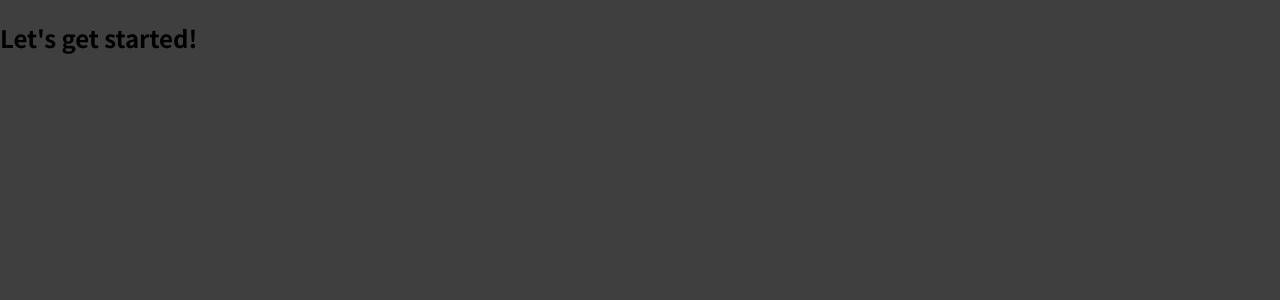
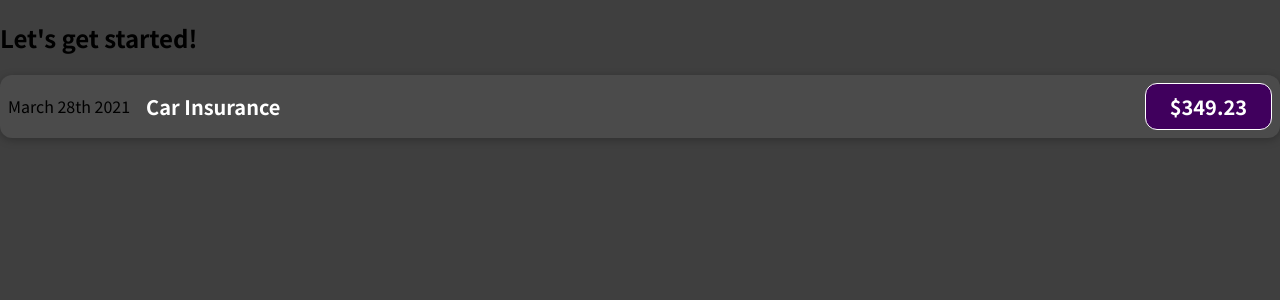
Before and after one commit to JagadeeshAleti/ExpenseTracker, a JavaScript app: page / in a window 1280 px wide. Shown: the top 300 px of the page. Built offline with nearby package versions, Linux system fonts and the light colour scheme.

Commit message:
Creating ExpenseItem Component and Styling It

```diff
--- a/src/App.js
+++ b/src/App.js
@@ -1,7 +1,10 @@
+import ExpenseItem from "./component/ExpenseItem";
+
 function App() {
   return (
     <div>
       <h2>Let's get started!</h2>
+      <ExpenseItem></ExpenseItem>
     </div>
   );
 }
--- /dev/null
+++ b/src/component/ExpenseItem.css
@@ -0,0 +1,56 @@
+.expense-item {
+  display: flex;
+  justify-content: space-between;
+  align-items: center;
+  box-shadow: 0 2px 8px rgba(0, 0, 0, 0.25);
+  padding: 0.5rem;
+  margin: 1rem 0;
+  border-radius: 12px;
+  background-color: #4b4b4b;
+}
+
+.expense-item__description {
+  display: flex;
+  flex-direction: column;
+  gap: 1rem;
+  align-items: flex-end;
+  flex-flow: column-reverse;
+  justify-content: flex-start;
+  flex: 1;
+}
+
+.expense-item h2 {
+  color: #3a3a3a;
+  font-size: 1rem;
+  flex: 1;
+  margin: 0 1rem;
+  color: white;
+}
+
+.expense-item__price {
+  font-size: 1rem;
+  font-weight: bold;
+  color: white;
+  background-color: #40005d;
+  border: 1px solid white;
+  padding: 0.5rem;
+  border-radius: 12px;
+}
+
+@media (min-width: 580px) {
+  .expense-item__description {
+    flex-direction: row;
+    align-items: center;
+    justify-content: flex-start;
+    flex: 1;
+  }
+
+  .expense-item__description h2 {
+    font-size: 1.25rem;
+  }
+
+  .expense-item__price {
+    font-size: 1.25rem;
+    padding: 0.5rem 1.5rem;
+  }
+}
--- /dev/null
+++ b/src/component/ExpenseItem.js
@@ -0,0 +1,15 @@
+import './ExpenseItem.css'
+
+function ExpenseItem() {
+  return (
+    <div className="expense-item">
+      <div>March 28th 2021</div>
+      <div className="expense-item__description">
+        <h2>Car Insurance</h2>
+        <div className="expense-item__price">$349.23</div>
+      </div>
+    </div>
+  );
+}
+
+export default ExpenseItem;
```
Also changed, not shown: 1 other file (tests, documents, lock files or other folders).
